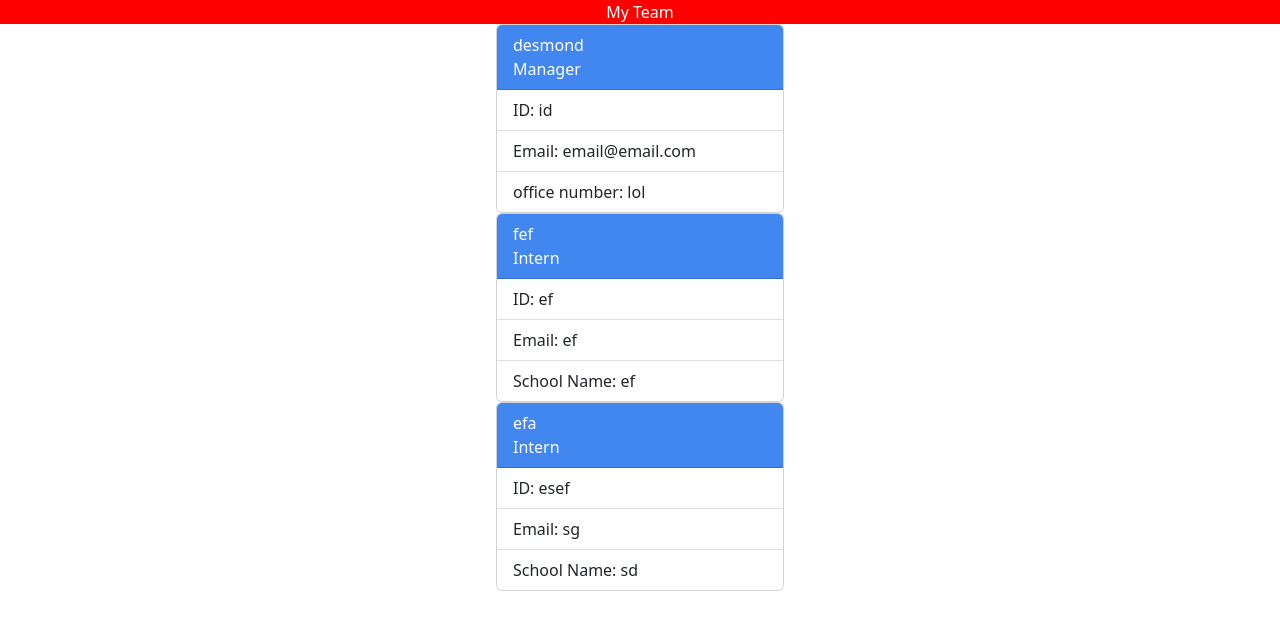
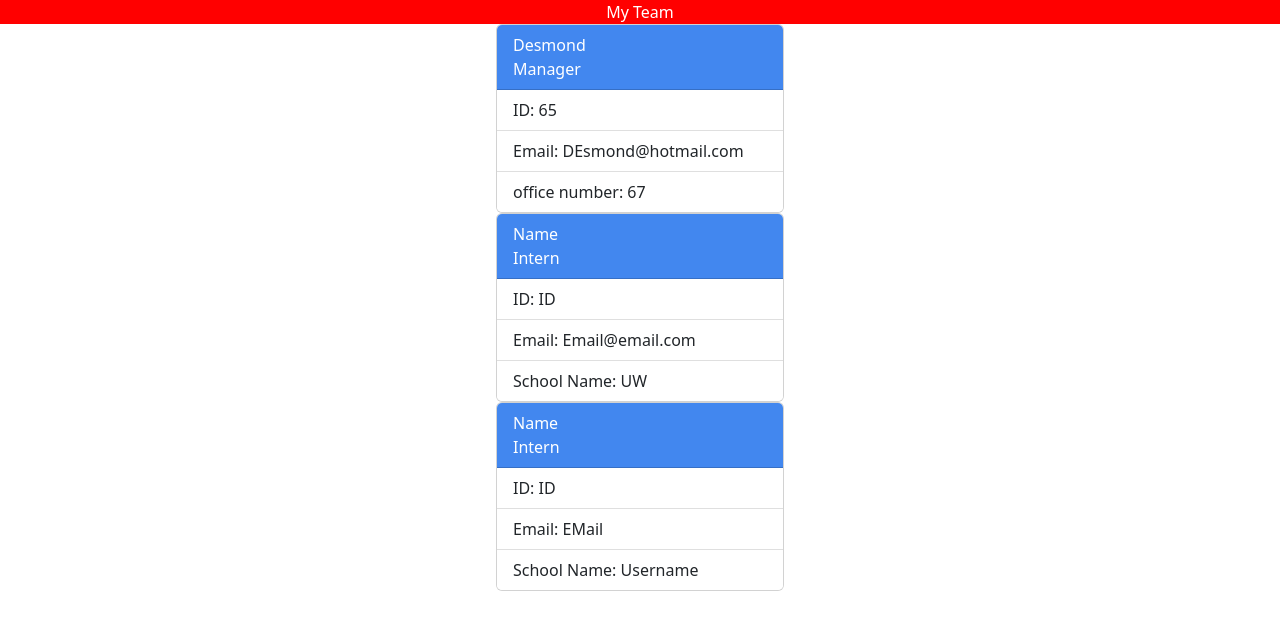
Before and after one commit to DesmondSaelee/generate-employee-basic-info, a website: page Develop/index.html in a window 1280 px wide. Drawn offline with nearby package versions, Linux system fonts and the light colour scheme.

```diff
--- a/Develop/index.html
+++ b/Develop/index.html
@@ -14,17 +14,17 @@
 
             <div class="card-header">
             <div class = "container">
-            <div class= "row"> desmond</div>
+            <div class= "row"> Desmond</div>
             <div class= "row"> Manager</div>
 
             </div>
 
             </div>
             <ul class="list-group list-group-flush">
-                <li class="list-group-item">ID: id</li>
-                <li class="list-group-item">Email: email@email.com</li>
+                <li class="list-group-item">ID: 65</li>
+                <li class="list-group-item">Email: DEsmond@hotmail.com</li>
                 <li class="list-group-item">
-             office number: lol
+             office number: 67
         </li>
         </ul>
         </div>
@@ -35,17 +35,17 @@
 
             <div class="card-header">
             <div class = "container">
-            <div class= "row"> fef</div>
+            <div class= "row"> Name</div>
             <div class= "row"> Intern</div>
 
             </div>
 
             </div>
             <ul class="list-group list-group-flush">
-                <li class="list-group-item">ID: ef</li>
-                <li class="list-group-item">Email: ef</li>
+                <li class="list-group-item">ID: ID</li>
+                <li class="list-group-item">Email: Email@email.com</li>
                 <li class="list-group-item">
-             School Name: ef
+             School Name: UW
         </li>
         </ul>
         </div>
@@ -56,17 +56,17 @@
 
             <div class="card-header">
             <div class = "container">
-            <div class= "row"> efa</div>
+            <div class= "row"> Name</div>
             <div class= "row"> Intern</div>
 
             </div>
 
             </div>
             <ul class="list-group list-group-flush">
-                <li class="list-group-item">ID: esef</li>
-                <li class="list-group-item">Email: sg</li>
+                <li class="list-group-item">ID: ID</li>
+                <li class="list-group-item">Email: EMail</li>
                 <li class="list-group-item">
-             School Name: sd
+             School Name: Username
         </li>
         </ul>
         </div>
```
Also changed, not shown: README.md.
